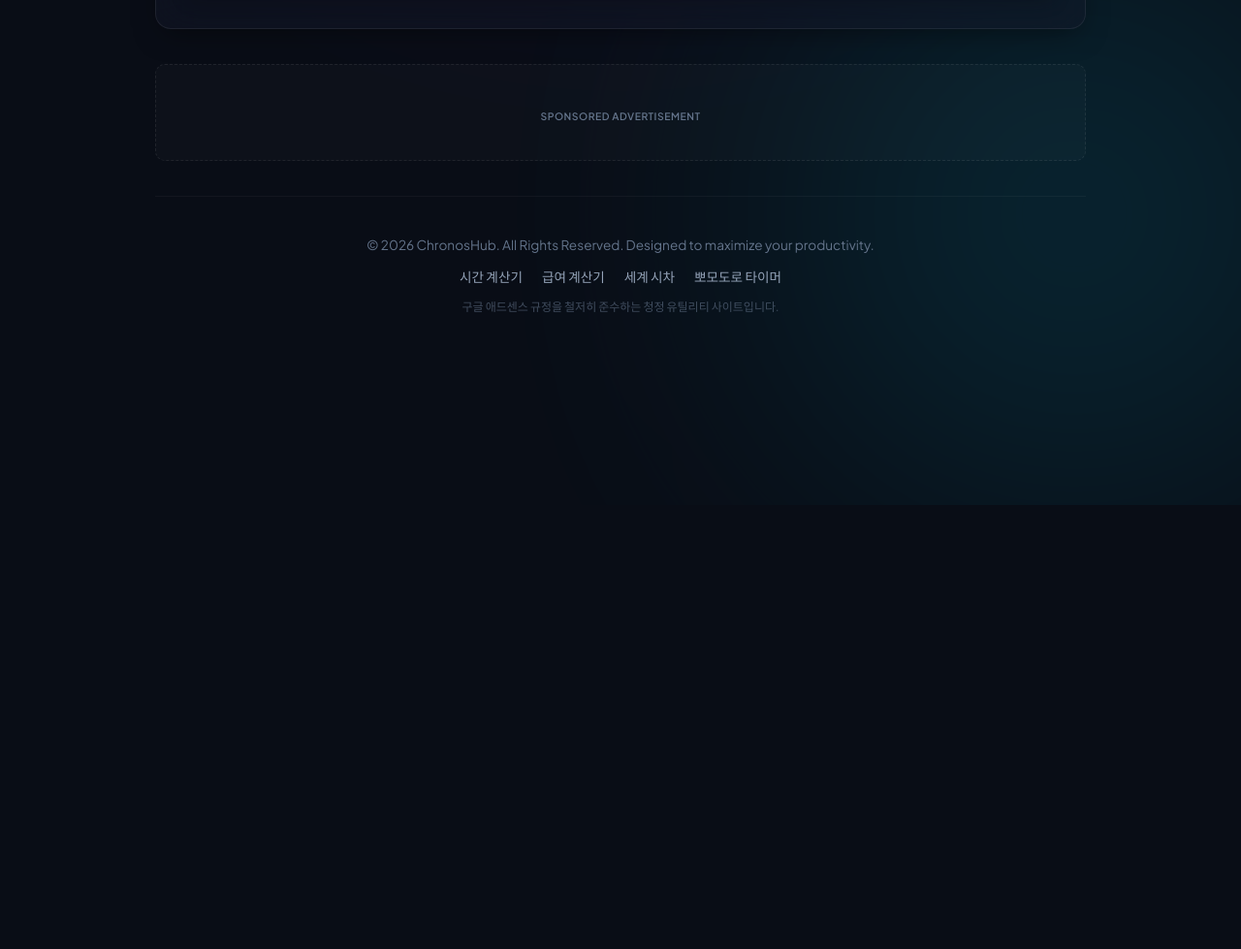
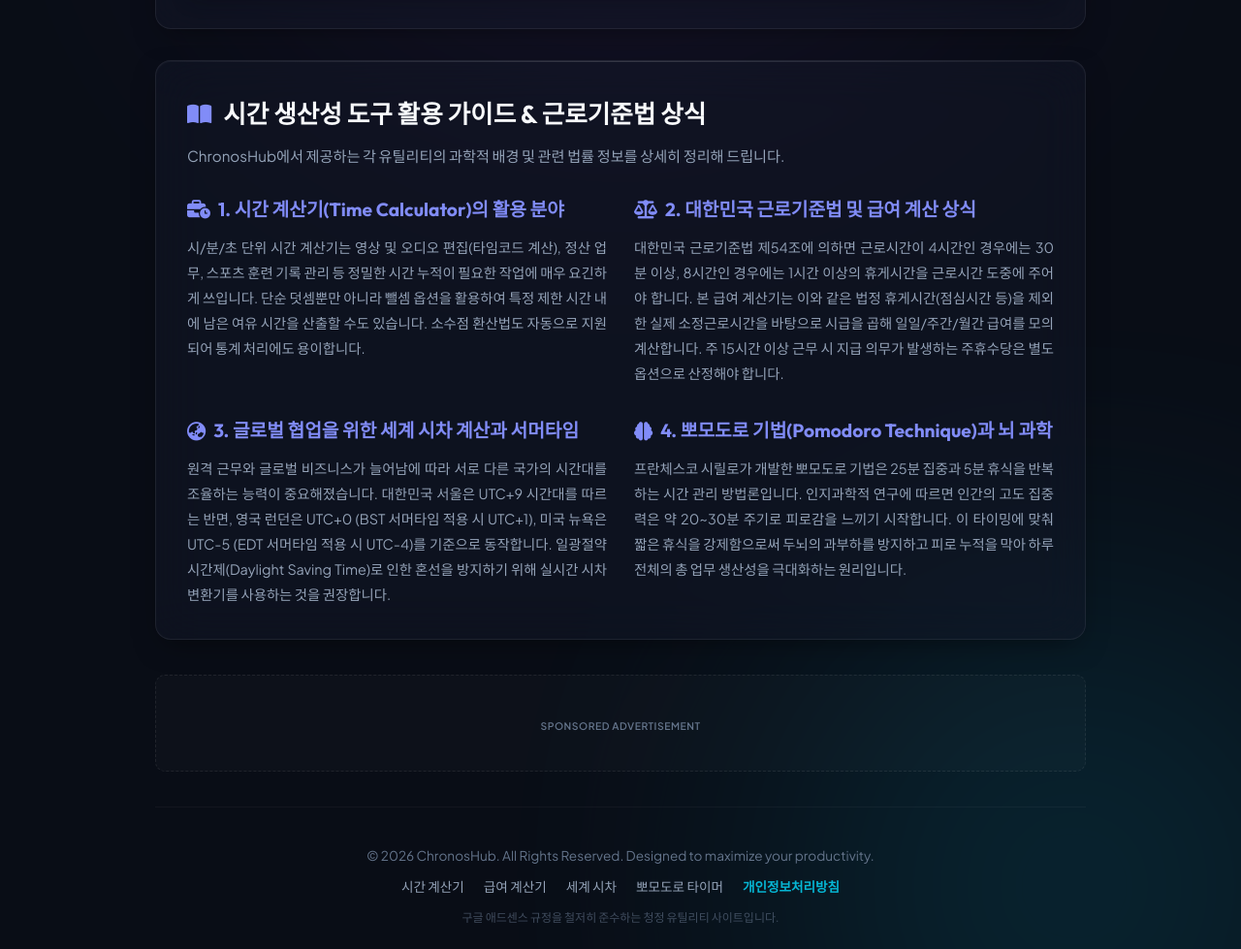
Before and after one commit to 2zerolight/ggullog, a website: page public/index.html in a window 1280 px wide. Shown: the part 965-1944 px from the top of the page at 97% size. Before the commit the page ends 1486 px from the top, so only its background shows below. Drawn offline with Linux system fonts and the light colour scheme.

Commit message:
feat: add Privacy Policy page and rich SEO text guides for AdSense review compliance

```diff
--- a/public/index.html
+++ b/public/index.html
@@ -366,6 +366,32 @@
                 </div>
             </section>
 
+            <!-- Section 5: Rich SEO Articles & Usage Guides for AdSense Bot -->
+            <section class="card glass info-section" id="utility-guides">
+                <div class="card-header">
+                    <h2><i class="fa-solid fa-book-open title-icon"></i> 시간 생산성 도구 활용 가이드 & 근로기준법 상식</h2>
+                    <p>ChronosHub에서 제공하는 각 유틸리티의 과학적 배경 및 관련 법률 정보를 상세히 정리해 드립니다.</p>
+                </div>
+                <div class="info-grid">
+                    <div class="info-block">
+                        <h3><i class="fa-solid fa-business-time"></i> 1. 시간 계산기(Time Calculator)의 활용 분야</h3>
+                        <p>시/분/초 단위 시간 계산기는 영상 및 오디오 편집(타임코드 계산), 정산 업무, 스포츠 훈련 기록 관리 등 정밀한 시간 누적이 필요한 작업에 매우 요긴하게 쓰입니다. 단순 덧셈뿐만 아니라 뺄셈 옵션을 활용하여 특정 제한 시간 내에 남은 여유 시간을 산출할 수도 있습니다. 소수점 환산법도 자동으로 지원되어 통계 처리에도 용이합니다.</p>
+                    </div>
+                    <div class="info-block">
+                        <h3><i class="fa-solid fa-scale-balanced"></i> 2. 대한민국 근로기준법 및 급여 계산 상식</h3>
+                        <p>대한민국 근로기준법 제54조에 의하면 근로시간이 4시간인 경우에는 30분 이상, 8시간인 경우에는 1시간 이상의 휴게시간을 근로시간 도중에 주어야 합니다. 본 급여 계산기는 이와 같은 법정 휴게시간(점심시간 등)을 제외한 실제 소정근로시간을 바탕으로 시급을 곱해 일일/주간/월간 급여를 모의 계산합니다. 주 15시간 이상 근무 시 지급 의무가 발생하는 주휴수당은 별도 옵션으로 산정해야 합니다.</p>
+                    </div>
+                    <div class="info-block">
+                        <h3><i class="fa-solid fa-earth-asia"></i> 3. 글로벌 협업을 위한 세계 시차 계산과 서머타임</h3>
+                        <p>원격 근무와 글로벌 비즈니스가 늘어남에 따라 서로 다른 국가의 시간대를 조율하는 능력이 중요해졌습니다. 대한민국 서울은 UTC+9 시간대를 따르는 반면, 영국 런던은 UTC+0 (BST 서머타임 적용 시 UTC+1), 미국 뉴욕은 UTC-5 (EDT 서머타임 적용 시 UTC-4)를 기준으로 동작합니다. 일광절약시간제(Daylight Saving Time)로 인한 혼선을 방지하기 위해 실시간 시차 변환기를 사용하는 것을 권장합니다.</p>
+                    </div>
+                    <div class="info-block">
+                        <h3><i class="fa-solid fa-brain"></i> 4. 뽀모도로 기법(Pomodoro Technique)과 뇌 과학</h3>
+                        <p>프란체스코 시릴로가 개발한 뽀모도로 기법은 25분 집중과 5분 휴식을 반복하는 시간 관리 방법론입니다. 인지과학적 연구에 따르면 인간의 고도 집중력은 약 20~30분 주기로 피로감을 느끼기 시작합니다. 이 타이밍에 맞춰 짧은 휴식을 강제함으로써 두뇌의 과부하를 방지하고 피로 누적을 막아 하루 전체의 총 업무 생산성을 극대화하는 원리입니다.</p>
+                    </div>
+                </div>
+            </section>
+
         </main>
 
         <!-- Google AdSense Footer Responsive Ad Placeholder -->
@@ -390,6 +416,7 @@
                 <a href="#salary-calc" onclick="switchTab('salary-calc')">급여 계산기</a>
                 <a href="#tz-converter" onclick="switchTab('tz-converter')">세계 시차</a>
                 <a href="#pomodoro" onclick="switchTab('pomodoro')">뽀모도로 타이머</a>
+                <a href="privacy.html" style="color: var(--secondary); font-weight: 700;">개인정보처리방침</a>
             </div>
             <p class="footer-notice">구글 애드센스 규정을 철저히 준수하는 청정 유틸리티 사이트입니다.</p>
         </footer>
--- a/public/styles.css
+++ b/public/styles.css
@@ -924,3 +924,35 @@ label {
         padding: 20px;
     }
 }
+
+/* --- Info Section SEO Styles --- */
+.info-section {
+    margin-top: 32px;
+    line-height: 1.8;
+}
+.info-grid {
+    display: grid;
+    grid-template-columns: 1fr 1fr;
+    gap: 28px;
+    margin-top: 24px;
+}
+.info-block h3 {
+    font-family: var(--font-header);
+    color: var(--primary);
+    font-size: 1.2rem;
+    margin-bottom: 10px;
+    display: flex;
+    align-items: center;
+    gap: 8px;
+}
+.info-block p {
+    color: var(--text-secondary);
+    font-size: 0.9rem;
+    text-align: justify;
+}
+@media (max-width: 768px) {
+    .info-grid {
+        grid-template-columns: 1fr;
+        gap: 20px;
+    }
+}
```
Also changed, not shown: public/privacy.html (added, +59 -0 lines).
